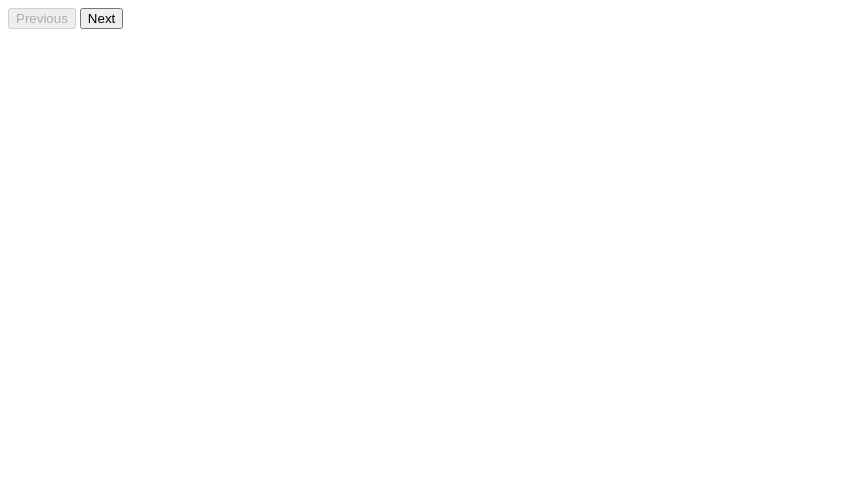
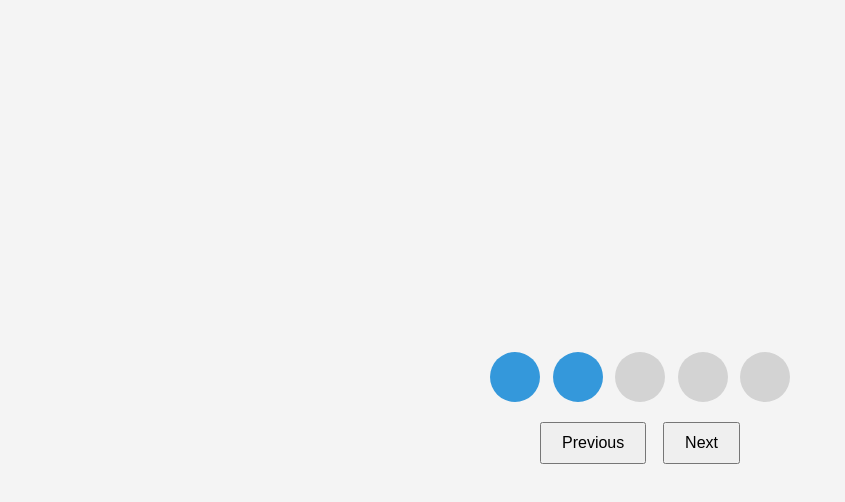
Before and after one commit to acciojob/progress-bar-AmanYadav8957, a website: page main.html in a window 1280 px wide. Both pictures are taken after a click on the button "Next". Shown: the whole page, without its empty margins (0-845 px from the left). Drawn offline with Linux system fonts and the light colour scheme.

Commit message:
created a submission

```diff
--- a/script.js
+++ b/script.js
@@ -1 +1,33 @@
 //your JS code here. If required.
+const circles = document.querySelectorAll('.circle');
+const nextButton = document.getElementById('next');
+const prevButton = document.getElementById('prev');
+
+let currentActive = 0;
+
+// Function to update the buttons' state
+function updateButtons() {
+    prevButton.disabled = currentActive === 0; // Disable prev button if at the first circle
+    nextButton.disabled = currentActive === circles.length - 1; // Disable next button if at the last circle
+}
+
+// Next button click event
+nextButton.addEventListener('click', () => {
+    if (currentActive < circles.length - 1) {
+        currentActive++;
+        circles[currentActive].classList.add('active');
+        updateButtons();
+    }
+});
+
+// Previous button click event
+prevButton.addEventListener('click', () => {
+    if (currentActive > 0) {
+        circles[currentActive].classList.remove('active');
+        currentActive--;
+        updateButtons();
+    }
+});
+
+// Initial button state update
+updateButtons();
--- a/styles.css
+++ b/styles.css
@@ -1 +1,45 @@
 /*  your css code here. If applicable */
+body {
+    font-family: Arial, sans-serif;
+    display: flex;
+    flex-direction: column;
+    align-items: center;
+    justify-content: center;
+    height: 100vh;
+    background-color: #f4f4f4;
+}
+
+.progress-container {
+    display: flex;
+    justify-content: space-between;
+    width: 300px;
+    margin-bottom: 20px;
+}
+
+.circle {
+    width: 50px;
+    height: 50px;
+    border-radius: 50%;
+    background-color: lightgray;
+    display: flex;
+    align-items: center;
+    justify-content: center;
+    font-size: 20px;
+    color: white;
+}
+
+.circle.active {
+    background-color: #3498db; /* Active color */
+}
+
+.buttons {
+    display: flex;
+    justify-content: space-between;
+    width: 200px;
+}
+
+button {
+    padding: 10px 20px;
+    font-size: 16px;
+    cursor: pointer;
+}
```
